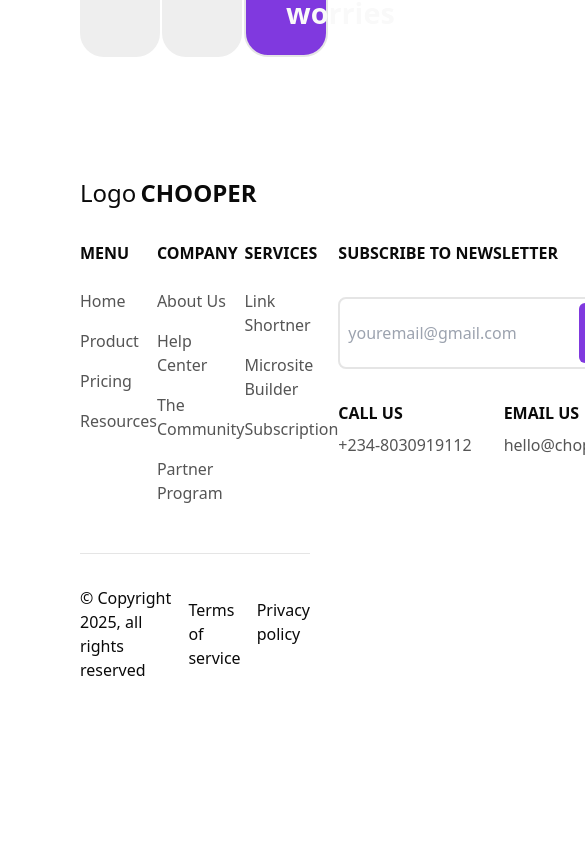
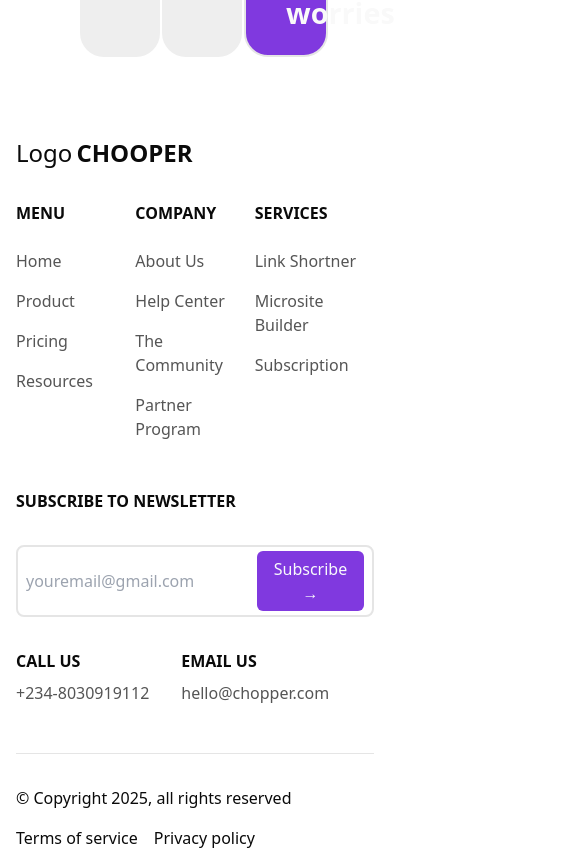
Before and after one commit to segunojo1/choppr-fe, a Next.js app: page / in a window 390 px wide. Shown: the part 820-1686 px from the top of the page, 585 px wide, since content can reach past the window. Before the commit the page ends 1558 px from the top, so only its background shows below. Built offline with nearby package versions, Linux system fonts and the light colour scheme.

Commit message:
responsive footer

```diff
--- a/src/components/Footer.tsx
+++ b/src/components/Footer.tsx
@@ -1,12 +1,12 @@
 export default function Footer() {
   return (
-    <footer className="px-20 py-14">
+    <footer className="px-4 py-4 md:px-20 md:py-14">
       <div className="flex gap-1 items-center mb-8">
         <span className="text-2xl">Logo</span>
         <h2 className="text-2xl font-semibold uppercase">Chooper</h2>
       </div>
 
-      <div className="flex items-start justify-between">
+      <div className="flex items-start justify-between flex-wrap gap-y-12">
         <FooterNav attr={["Menu", "Home", "Product", "Pricing", "Resources"]} />
         <FooterNav
           attr={[
@@ -81,7 +81,7 @@ function Subscription() {
 
 function Legal() {
   return (
-    <div className="flex justify-between items-center">
+    <div className="flex justify-between items-center flex-wrap gap-4">
       <p>&copy; Copyright {new Date().getFullYear()}, all rights reserved</p>
       <div className="flex justify-center gap-4">
         <a href="#">Terms of service</a>
```
